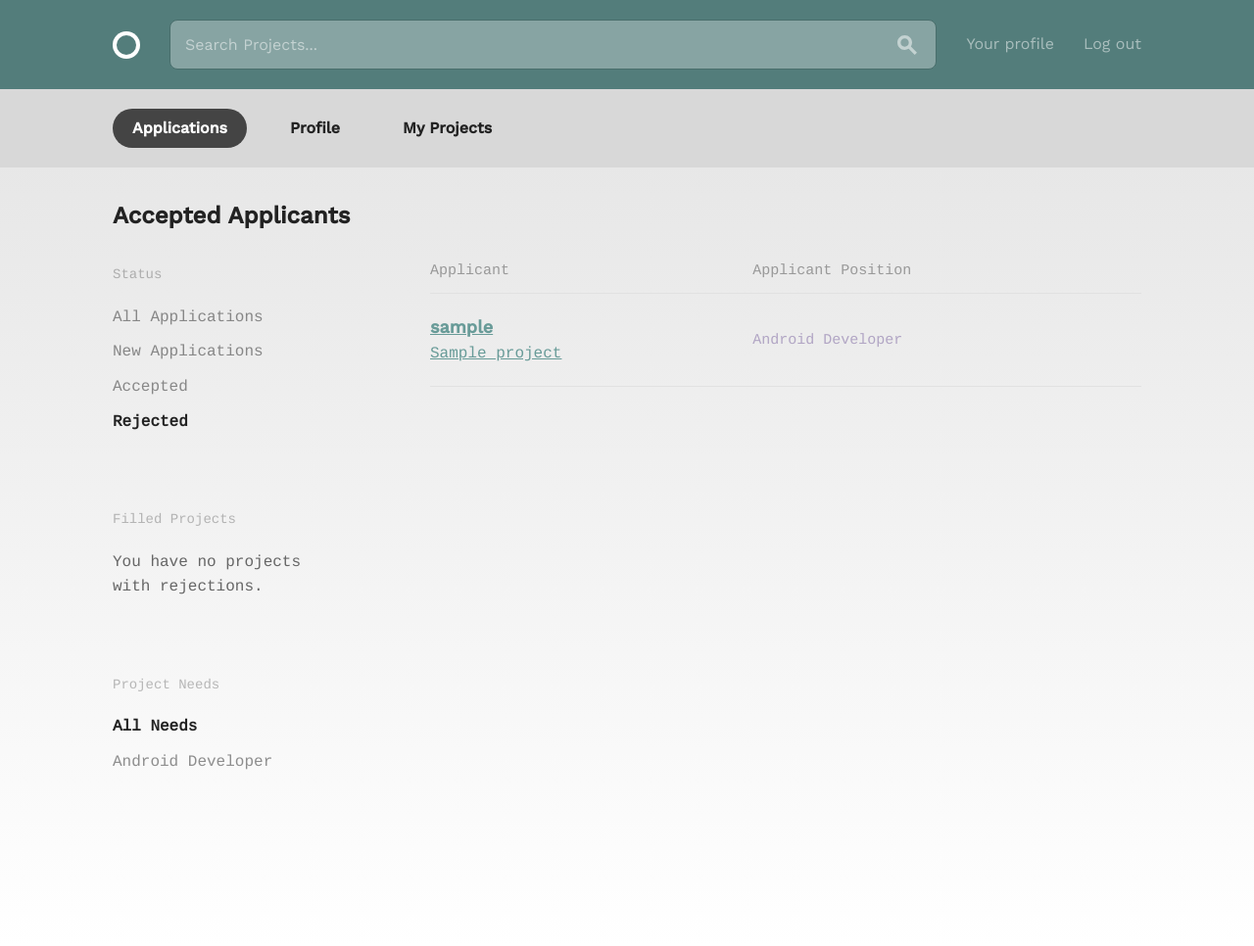
After one commit to Zachary-Jackson/Social-Team-Builder, a Django app: page /applications/view/rejected in a window 1280 px wide. The commit adds this page. Shown: the whole page at 98% size. Run offline with Django 3.2, Linux system fonts and the light colour scheme; a user stored in the database is signed in; data comes from the database, SQL or seed files in the repository; tables that the repository leaves empty hold one stand-in row (values such as "Sample post"); parts of the project's set-up code (start-up, migrations or seed data) failed here and were passed over.

Commit message:
View various applicants and deny them
The ability to view accepted and rejected applicants has been added. Users can now reject applicants as well.

```diff
--- a/team_builder/profiles/templates/profiles/applications.html
+++ b/team_builder/profiles/templates/profiles/applications.html
@@ -3,32 +3,74 @@
 
 {% block title_tag %}Team Builder | profile{% endblock %}
 
+Profile/layout.html takes one parameter
+1) current_tab
+    Allows the main profile header bar to change in html
+
+
+Applications.html takes a couple of parameters
+
+1) applications_tab
+    Allows the status tab to change in html
+2) found_positions
+    All of the Applicants that meet the search criteria
+3) needed_skills
+    All of the skills that the applicants applied for
+4) projects
+    All of the projects that meet the search criteria
+
+
+
+
 {% block profiles_content %}
 
   <div class="bounds circle--page">
     <div class="circle--page--header grid-100">
-      <h2>Open Applications</h2>
+
+{#      Allows the header to be changed   #}
+      {% block header %}<h2>Open Applications</h2>{% endblock header %}
+
     </div>
 
     <div class="grid-25">
       <div class="circle--filter circle--secondary--module">
         <h4>Status</h4>
         <ul class="circle--filter--list">
-          <li><a class="selected">All Applications</a></li>
-          <li><a>New Applications</a></li>
-          <li><a>Accepted</a></li>
-          <li><a>Rejected</a></li>
+
+{#          Allows the class to change based on the applications_tab#}
+          <li>
+              <a {% if applications_tab == "All" %} class="selected" {% endif %}
+                      href="{% url 'profiles:applications' %}">All Applications</a>
+          </li>
+          <li>
+              <a>New Applications</a>
+          </li>
+          <li>
+              <a  {% if applications_tab == "Accepted" %} class="selected" {% endif %}
+                      href="{% url 'profiles:applications_view_accepted' %}">Accepted</a>
+          </li>
+        <li>
+              <a  {% if applications_tab == "Rejected" %} class="selected" {% endif %}
+                      href="{% url 'profiles:applications_view_rejected' %}">Rejected</a>
+          </li>
+
         </ul>
       </div>
 
+{#      Allows the projects block to be changed#}
+      {% block projects %}
           <div class="circle--filter circle--secondary--module">
             <h4>Unfilled Projects</h4>
             <ul class="circle--filter--list">
                 {% for project in projects %}
                     <li><a href="{% url 'profiles:project' pk=project.pk %}">{{ project|truncatechars:25 }}</a></li>
                 {% endfor %}
+                {% if not projects %}
+                    <li>You have no unfilled projects.</li>
+                {% endif %}
             </ul>
           </div>
+      {% endblock projects %}
 
       <div class="circle--filter circle--secondary--module">
         <h4>Project Needs</h4>
@@ -52,27 +94,25 @@
         </thead>
         <tbody>
 
-        {% if not unfilled_positions %}
-            <h2>You have no current applicants</h2>
+{#        Allows the applicants block to be changed#}
+        {% block applicants %}
+            {% if not found_positions %}
+                <h2>You have no open positions</h2>
             {% endif %}
 
-        {% for position in unfilled_positions %}
-            {% for person in position.applicants.all %}
+            {% for applicant in found_positions %}
                   <tr class="clickable-row" data-href="">
                     <td>
-                    <h3><a href=" {% url 'profiles:profile' pk=person.applicant.pk %}">{{ person }}</a></h3>
-                    <p><a href=" {% url 'profiles:project' pk=position.related_project.pk  %}">{{ position.related_project }}</a></p>
-
-                <a class="button button-primary extra_vertical_margin" href="{% url 'profiles:applications_accept' position_pk=position.pk profile_pk=person.applicant.pk %}">Accept</a>
-                <a class="button button-primary extra_vertical_margin">Reject</a>
+                        <h3><a href=" {% url 'profiles:profile' pk=applicant.pk %}">{{ applicant }}</a></h3>
+                        <p><a href=" {% url 'profiles:project' pk=applicant.position.related_project.pk  %}">{{ applicant.position.related_project }}</a></p>
 
                     </td>
                     <td class="circle--cell--right">
-                  <span class="secondary-label">{{ position.skill }}</span>
+                      <span class="secondary-label">{{ applicant.position.skill }}</span>
                     </td>
                   </tr>
             {% endfor %}
-        {% endfor %}
+        {% endblock applicants %}
 
 
         </tbody>
--- /dev/null
+++ b/team_builder/profiles/templates/profiles/rejected_applicants.html
@@ -0,0 +1,40 @@
+{%  extends "profiles/applications.html" %}
+
+{#There are various tags that need to be renamed which the following accomplishes#}
+
+{% block header %}<h2>Accepted Applicants</h2>{% endblock header %}
+
+
+{% block projects %}
+  <div class="circle--filter circle--secondary--module">
+    <h4>Filled Projects</h4>
+    <ul class="circle--filter--list">
+        {% for project in projects %}
+            <li><a href="{% url 'profiles:project' pk=project.pk %}">{{ project|truncatechars:25 }}</a></li>
+        {% endfor %}
+        {% if not projects %}
+            <li>You have no projects with rejections.</li>
+        {% endif %}
+    </ul>
+  </div>
+{% endblock projects %}
+
+
+{% block applicants %}
+    {% if not found_positions %}
+        <h2>You have no rejected positions</h2>
+    {% endif %}
+
+    {% for applicant in found_positions %}
+          <tr class="clickable-row" data-href="">
+            <td>
+                <h3><a href=" {% url 'profiles:profile' pk=applicant.pk %}">{{ applicant }}</a></h3>
+                <p><a href=" {% url 'profiles:project' pk=applicant.position.related_project.pk  %}">{{ applicant.position.related_project }}</a></p>
+
+            </td>
+            <td class="circle--cell--right">
+              <span class="secondary-label">{{ applicant.position.skill }}</span>
+            </td>
+          </tr>
+    {% endfor %}
+{% endblock applicants %}
--- a/team_builder/profiles/urls.py
+++ b/team_builder/profiles/urls.py
@@ -15,9 +15,21 @@ urlpatterns = [
          views.applications_accept,
          name='applications_accept'),
 
+    path('applications/reject/<int:position_pk>/<int:profile_pk>',
+         views.applications_reject,
+         name='applications_reject'),
+
     path('applications/request/<int:pk>',
          views.applications_request,
          name='applications_request'),
+
+    path('applications/view/accepted',
+         views.applications_view_accepted,
+         name='applications_view_accepted'),
+
+    path('applications/view/rejected',
+         views.applications_view_rejected,
+         name='applications_view_rejected'),
 
     # Profile related paths
     path('profile/edit/', views.profile_edit, name='edit'),
--- a/team_builder/profiles/views.py
+++ b/team_builder/profiles/views.py
@@ -36,23 +36,49 @@ def login_router(request):
         return redirect('profiles:edit')
     else:
         # redirect to main profile page
-        return redirect('profiles:profile', pk=request.user.pk)
+        return redirect('profiles:profile', pk=request.user.profile.pk)
 
 
 """applications related views"""
 
 
-@login_required
-def applications(request):
-    """This is the main applications page"""
-    # Get projects that do not have all positions filled
+def get_applicant(position, profile_pk: int):
+    """Checks to see if an applicant is in a position if not 404"""
+    # Get and update the Applicants model
+    found_applicant = ''
+
+    for applicant in position.applicants.all():
+        if applicant.applicant.pk == profile_pk:
+            found_applicant = applicant
+            break
+
+    # If an applicant is not found, 404
+    if not found_applicant:
+        raise Http404("An applicant was not found.")
+
+    return found_applicant
+
+
+def get_projects_with_filled_or_unfilled_positions(is_filled: bool, request):
+    """Searches all of the User's projects and checks if they have
+    filled or unfilled positions in them
+
+    Returns found projects"""
     projects = models.Project.objects.all().filter(
-        Q(owner=request.user.profile) & Q(positions__filled=False))\
+        Q(owner=request.user.profile) & Q(positions__filled=is_filled))\
         .prefetch_related('positions')
+    return projects
 
+
+def get_needed_skills_and_found_positions(
+        request, is_accepted: bool, is_filled: bool):
+    """Gets all of the User's Positions
+    Finds all of the applicants using is_filled
+
+    returns the found_skills and needed_positions"""
     # Get all of the desired skills for the projects
+    found_positions = set()
     needed_skills = set()
-    unfilled_positions = set()
 
     positions = models.Position.objects.all()\
         .filter(position_creator=request.user.profile)
@@ -60,15 +86,32 @@ def applications(request):
     for position in positions:
         needed_skills.add(position.skill)
 
-        # If there are applicants in a position add the position to applicants
-        if position.any_applicants and position.filled is False:
-            unfilled_positions.add(position)
+        if position.any_applicants and position.filled == is_filled:
+            for applicant in position.applicants.all():
+                if applicant.accepted == is_accepted and not applicant.rejected:
+                    found_positions.add(applicant)
+
+
+    return found_positions, needed_skills
+
+
+@login_required
+def applications(request):
+    """This is the main applications page"""
+    # Get projects that have all positions unfilled
+    projects = get_projects_with_filled_or_unfilled_positions(False, request)
+
+    # Get found_positions and needed_skills where the position is not filled
+    found_positions, needed_skills = get_needed_skills_and_found_positions(
+        request, is_accepted=False, is_filled=False
+    )
 
     return render(
         request,
         'profiles/applications.html',
         {
-            'unfilled_positions': unfilled_positions,
+            'applications_tab': 'All',
+            'found_positions': found_positions,
             'current_tab': 'Applications',  # navigation bar selector
             'needed_skills': list(needed_skills),
             'projects': projects
@@ -86,17 +129,8 @@ def applications_accept(request, position_pk, profile_pk):
     if user != position.position_creator:
         raise Http404("You do not own this project")
 
-    # Get and update the Applicants model
-    found_applicant = ''
-
-    for applicant in position.applicants.all():
-        if applicant.applicant.pk == profile_pk:
-            found_applicant = applicant
-            break
-
-    # If an applicant is not found, 404
-    if not found_applicant:
-        raise Http404("An applicant was not found.")
+    # Find the applicant or 404
+    found_applicant = get_applicant(position, profile_pk)
 
     # Update the Applicant object
     found_applicant.accepted = True
@@ -105,6 +139,30 @@ def applications_accept(request, position_pk, profile_pk):
     # Update the Position object
     position.filled_by = profile
     position.save()
+
+    return redirect('profiles:applications')
+
+
+@login_required
+def applications_reject(request, position_pk, profile_pk):
+    """Allows the owner of a project to reject an applicant
+
+    Redirects to main applications page"""
+    # if the current user does not own the project kick them out
+    user = request.user.profile
+    position = get_object_or_404(models.Position, pk=position_pk)
+    get_object_or_404(models.Profile, pk=profile_pk)
+
+    if user != position.position_creator:
+        raise Http404("You do not own this project")
+
+    # Find the applicant or 404
+    found_applicant = get_applicant(position, profile_pk)
+
+    # Update the Applicant object
+    found_applicant.accepted = False
+    found_applicant.rejected = True
+    found_applicant.save()
 
     return redirect('profiles:applications')
 
@@ -124,14 +182,74 @@ def applications_request(request, pk):
     # Create an Applicant model
     applicant = models.Applicants.objects.create(
         applicant=user,
+        position=position
 
     )
 
     # Attach the applicant to a Position
     position.applicants.add(applicant)
+    position.any_applicants = True
+    position.save()
 
     # Return the user back to the Project's page
     return redirect('profiles:project', pk=pk)
+
+
+@login_required
+def applications_view_accepted(request):
+    """Shows the user all of the applicants they have accepted"""
+    # Get projects that have all positions filled
+    projects = get_projects_with_filled_or_unfilled_positions(True, request)
+
+    # Get found_positions and needed_skills where the position is filled
+    found_positions, needed_skills = get_needed_skills_and_found_positions(
+        request, is_accepted=True, is_filled=True
+    )
+
+    return render(
+        request,
+        'profiles/accepted_applicants.html',
+        {
+            'applications_tab': 'Accepted',
+            'found_positions': found_positions,
+            'current_tab': 'Applications',  # navigation bar selector
+            'needed_skills': list(needed_skills),
+            'projects': projects
+        })
+
+
+@login_required
+def applications_view_rejected(request):
+    """Shows the user all of the applicants they have rejected"""
+    projects = []
+
+    # Get all of the desired skills for the projects
+    found_positions = set()
+    needed_skills = set()
+
+    # Get all of a user's positions
+    positions = models.Position.objects.all()\
+        .filter(position_creator=request.user.profile)
+
+    for position in positions:
+        needed_skills.add(position.skill)
+
+        # If there are applicants in a position add the position to applicants
+        if position.any_applicants:
+            for applicant in position.applicants.all():
+                if applicant.rejected:
+                    found_positions.add(applicant)
+
+    return render(
+        request,
+        'profiles/rejected_applicants.html',
+        {
+            'applications_tab': 'Rejected',
+            'found_positions': found_positions,
+            'current_tab': 'Applications',  # navigation bar selector
+            'needed_skills': list(needed_skills),
+            'projects': projects
+        })
 
 
 """Profile related views"""
@@ -151,7 +269,7 @@ def profile_edit(request):
 
         if form.is_valid():
             form.save()
-            return redirect('profiles:profile', pk=request.user.pk)
+            return redirect('profiles:profile', pk=request.user.profile.pk)
 
     return render(
         request,
@@ -194,7 +312,7 @@ def project_delete(request, pk):
     project = get_object_or_404(models.Project, pk=pk)
 
     # Checks if the logged in user owns the project. If not kick them out.
-    if project.owner.pk != request.user.pk:
+    if project.owner.pk != request.user.profile.pk:
         raise Http404("You do not own this project.")
 
     project.delete()
@@ -207,7 +325,7 @@ def project_delete_confirmation(request, pk):
     project = get_object_or_404(models.Project, pk=pk)
 
     # Checks if the logged in user owns the project. If not kick them out.
-    if project.owner.pk != request.user.pk:
+    if project.owner.pk != request.user.profile.pk:
         raise Http404("You do not own this project.")
 
     if request.method == 'POST':
@@ -231,7 +349,7 @@ def project_edit(request, pk):
     project = get_object_or_404(models.Project, pk=pk)
 
     # Checks if the logged in user owns the project. If not kick them out.
-    if project.owner.pk != request.user.pk:
+    if project.owner.pk != request.user.profile.pk:
         raise Http404("You do not own this project.")
 
     project_form = forms.ProjectForm(instance=project)
--- a/team_builder/templates/layout.html
+++ b/team_builder/templates/layout.html
@@ -58,7 +58,7 @@
                 <li><a href="{% url 'accounts:signup' %}">Sign Up</a></li>
                 <li><a href="{% url 'accounts:login' %}">Sign In</a></li>
               {% else %}
-              <li><a href="{% url 'profiles:profile' pk=user.pk %}">Your profile</a></li>
+              <li><a href="{% url 'profiles:profile' pk=user.profile.pk %}">Your profile</a></li>
               <li><a href="{% url 'accounts:logout' %}">Log out</a></li>
               {% endif %}
 
```
Also changed, not shown: team_builder/profiles/models.py (+5 -17 lines), team_builder/profiles/templates/profiles/accepted_applicants.html (added, +40 -0 lines), team_builder/profiles/migrations/0001_initial.py, team_builder/profiles/migrations/0003_auto_20180621_1819.py (deleted). Lines whose indentation alone changed are shown as unchanged.
